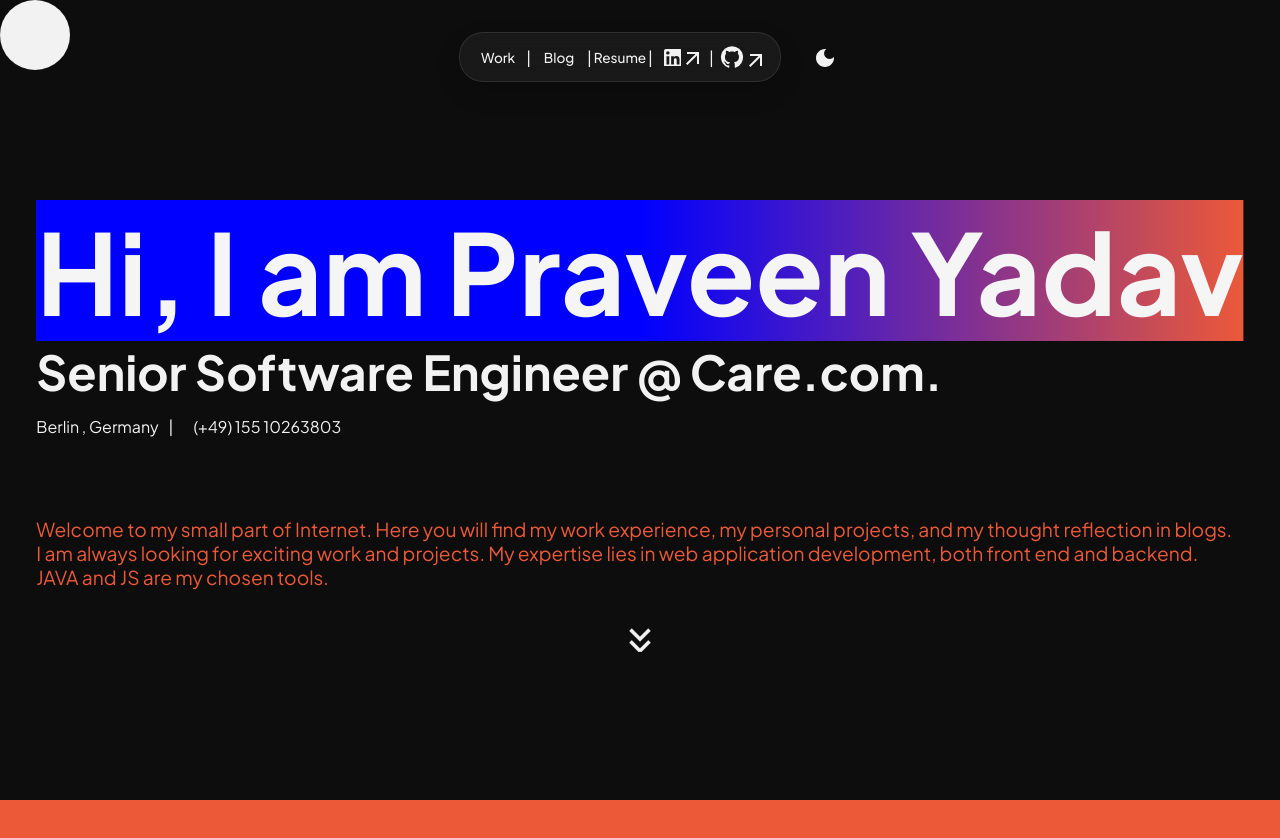
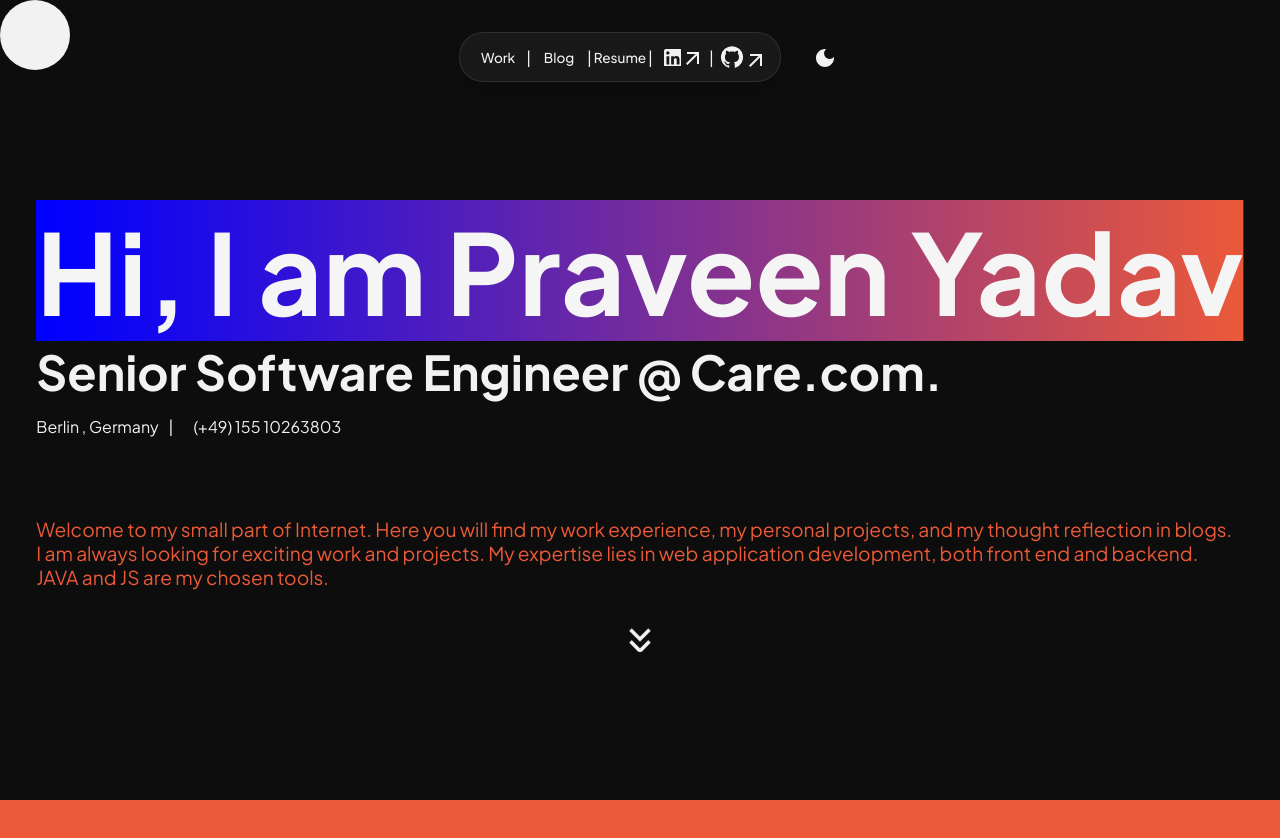
Before and after one commit to pravee3791/praveenky, a React (Create React App) app: page / in a window 1280 px wide. Shown: the top 838 px of the page. Built offline with nearby package versions, Linux system fonts and the light colour scheme.

Commit message:
add blog changes

```diff
--- a/src/App.css
+++ b/src/App.css
@@ -136,7 +136,7 @@ body.light-mode {
 }
 .superLargeText{
   font-size: var(--font-size-superlarge);
-  background: linear-gradient(to left, #eb5939, blue 50%) right;
+  background: linear-gradient(to left, #eb5939, blue 99%) right;
   color: whitesmoke;
   animation:  slideInFromLeft 2s;
   /* transition: .5s ease-out; */
```
Also changed, not shown: 6 other files (tests, documents, lock files or other folders).
